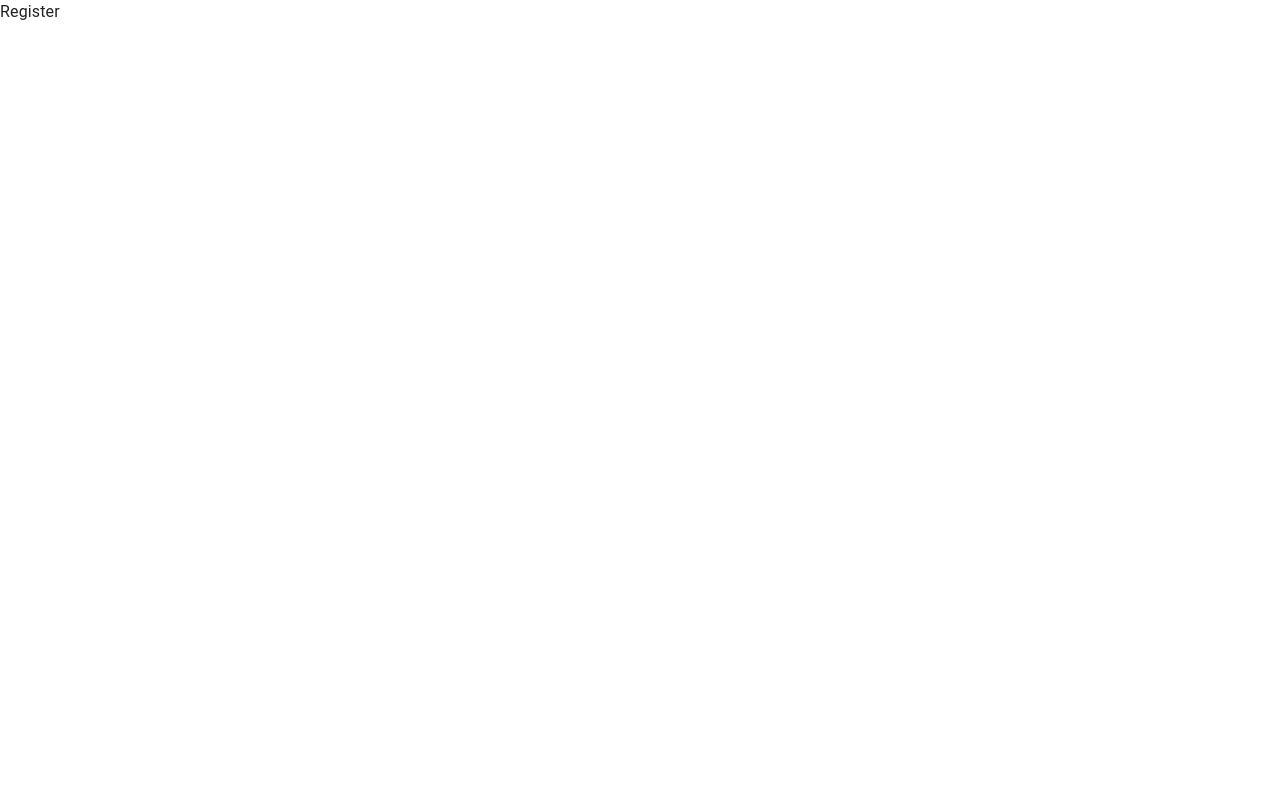
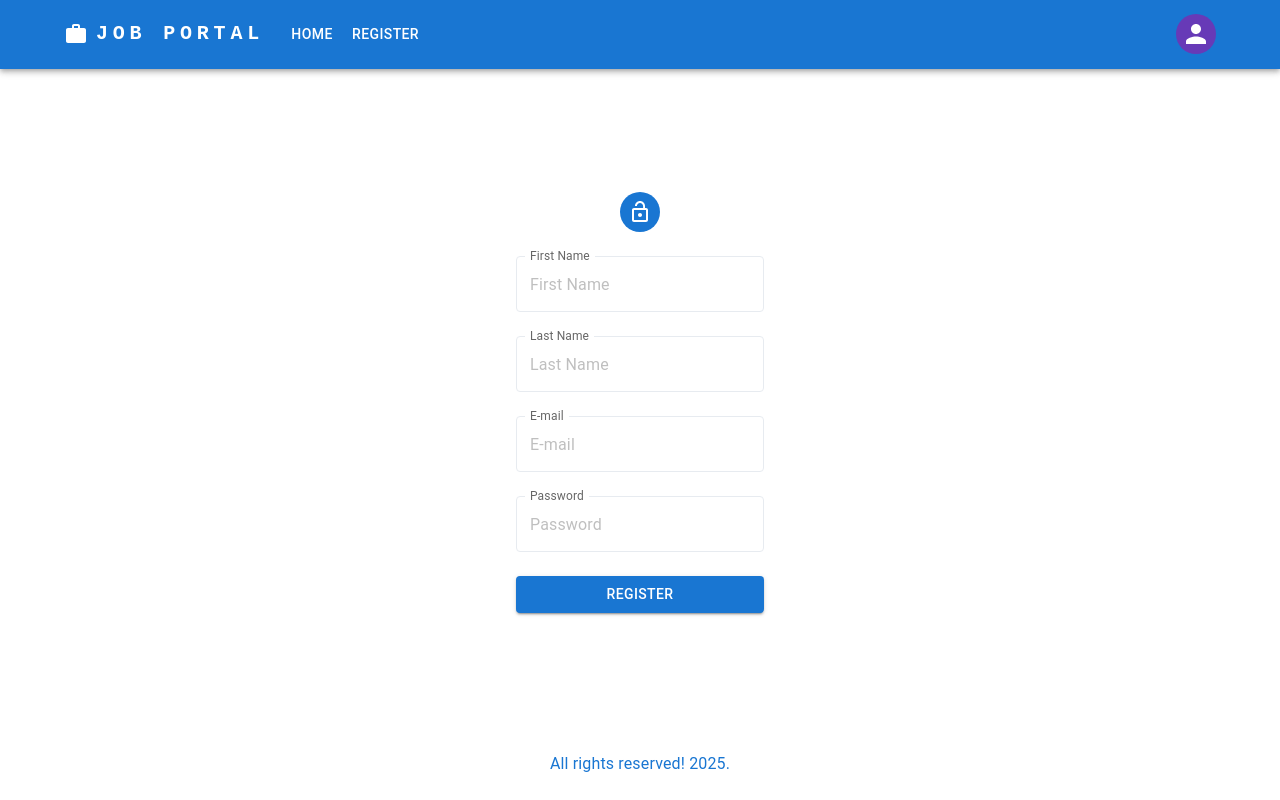
Before and after one commit to Rimzath/MERN-JOB-PORTAL, a React (Create React App) app in the folder frontend/: page /register in a window 1280 px wide. Built offline with nearby package versions, Linux system fonts and the light colour scheme.

Commit message:
created UI of register page

```diff
--- a/frontend/package.json
+++ b/frontend/package.json
@@ -7,14 +7,18 @@
     "@emotion/styled": "^11.14.0",
     "@mui/icons-material": "^6.3.1",
     "@mui/material": "^6.3.1",
+    "axios": "^1.7.9",
     "cra-template": "1.2.0",
+    "formik": "^2.4.6",
     "react": "^18.3.1",
     "react-dom": "^18.3.1",
     "react-pro-sidebar": "^1.1.0",
+    "react-redux": "^9.2.0",
     "react-router-dom": "^7.1.1",
     "react-scripts": "5.0.1",
     "react-toastify": "^11.0.2",
-    "web-vitals": "^4.2.4"
+    "web-vitals": "^4.2.4",
+    "yup": "^1.6.1"
   },
   "scripts": {
     "start": "react-scripts start",
--- a/frontend/src/pages/Register.js
+++ b/frontend/src/pages/Register.js
@@ -1,7 +1,175 @@
-import React from "react";
+import { Avatar, Box } from "@mui/material";
+import Footer from "../component/Footer";
+import Navbar from "../component/Navbar";
+import LockOpenIcon from "@mui/icons-material/LockOpen";
+import TextField from "@mui/material/TextField";
+import Button from "@mui/material/Button";
+import { useFormik } from "formik";
+import * as yup from "yup";
+
+const validationSchema = yup.object({
+  firstName: yup
+    .string("Enter your First Name")
+    .min(3, "First Name should be of minimum 3 characters length")
+    .required("First Name is required"),
+  lastName: yup
+    .string("Enter your Last Name")
+    .min(3, "Last Name should be of minimum 3 characters length")
+    .required("Last Name is required"),
+  email: yup
+    .string("Enter your email")
+    .email("Enter a valid email")
+    .required("Email is required"),
+  password: yup
+    .string("Enter your password")
+    .min(8, "Password should be of minimum 8 characters length")
+    .required("Password is required"),
+});
 
 const Register = () => {
-  return <div>Register</div>;
+  const formik = useFormik({
+    initialValues: {
+      firstName: "",
+      lastName: "",
+      email: "",
+      password: "",
+    },
+    validationSchema: validationSchema,
+    onSubmit: (values, actions) => {
+      alert(JSON.stringify(values, null, 2)); // For UI demonstration
+      actions.resetForm();
+    },
+  });
+
+  return (
+    <>
+      <Navbar />
+      <Box
+        sx={{
+          minHeight: "calc(100vh - 140px)",
+          display: "flex",
+          alignItems: "center",
+          justifyContent: "center",
+          bgcolor: "primary.white",
+        }}
+      >
+        <Box
+          onSubmit={formik.handleSubmit}
+          component="form"
+          className="form_style border-style"
+        >
+          <Box
+            sx={{
+              display: "flex",
+              flexDirection: "column",
+              alignItems: "center",
+              width: "100%",
+            }}
+          >
+            <Avatar sx={{ m: 1, bgcolor: "primary.main", mb: 3 }}>
+              <LockOpenIcon />
+            </Avatar>
+            <TextField
+              sx={{
+                mb: 3,
+                "& .MuiInputBase-root": {
+                  color: "text.secondary",
+                },
+                fieldset: { borderColor: "rgb(231, 235, 240)" },
+              }}
+              fullWidth
+              id="firstName"
+              label="First Name"
+              name="firstName"
+              InputLabelProps={{
+                shrink: true,
+              }}
+              placeholder="First Name"
+              value={formik.values.firstName}
+              onChange={formik.handleChange}
+              onBlur={formik.handleBlur}
+              error={
+                formik.touched.firstName && Boolean(formik.errors.firstName)
+              }
+              helperText={formik.touched.firstName && formik.errors.firstName}
+            />
+            <TextField
+              sx={{
+                mb: 3,
+                "& .MuiInputBase-root": {
+                  color: "text.secondary",
+                },
+                fieldset: { borderColor: "rgb(231, 235, 240)" },
+              }}
+              fullWidth
+              id="lastName"
+              label="Last Name"
+              name="lastName"
+              InputLabelProps={{
+                shrink: true,
+              }}
+              placeholder="Last Name"
+              value={formik.values.lastName}
+              onChange={formik.handleChange}
+              onBlur={formik.handleBlur}
+              error={formik.touched.lastName && Boolean(formik.errors.lastName)}
+              helperText={formik.touched.lastName && formik.errors.lastName}
+            />
+            <TextField
+              sx={{
+                mb: 3,
+                "& .MuiInputBase-root": {
+                  color: "text.secondary",
+                },
+                fieldset: { borderColor: "rgb(231, 235, 240)" },
+              }}
+              fullWidth
+              id="email"
+              label="E-mail"
+              name="email"
+              InputLabelProps={{
+                shrink: true,
+              }}
+              placeholder="E-mail"
+              value={formik.values.email}
+              onChange={formik.handleChange}
+              onBlur={formik.handleBlur}
+              error={formik.touched.email && Boolean(formik.errors.email)}
+              helperText={formik.touched.email && formik.errors.email}
+            />
+            <TextField
+              sx={{
+                mb: 3,
+                "& .MuiInputBase-root": {
+                  color: "text.secondary",
+                },
+                fieldset: { borderColor: "rgb(231, 235, 240)" },
+              }}
+              fullWidth
+              id="password"
+              name="password"
+              label="Password"
+              type="password"
+              InputLabelProps={{
+                shrink: true,
+              }}
+              placeholder="Password"
+              value={formik.values.password}
+              onChange={formik.handleChange}
+              onBlur={formik.handleBlur}
+              error={formik.touched.password && Boolean(formik.errors.password)}
+              helperText={formik.touched.password && formik.errors.password}
+            />
+
+            <Button fullWidth variant="contained" type="submit">
+              Register
+            </Button>
+          </Box>
+        </Box>
+      </Box>
+      <Footer />
+    </>
+  );
 };
 
 export default Register;
```
Also changed, not shown: 1 other file (tests, documents, lock files or other folders).
